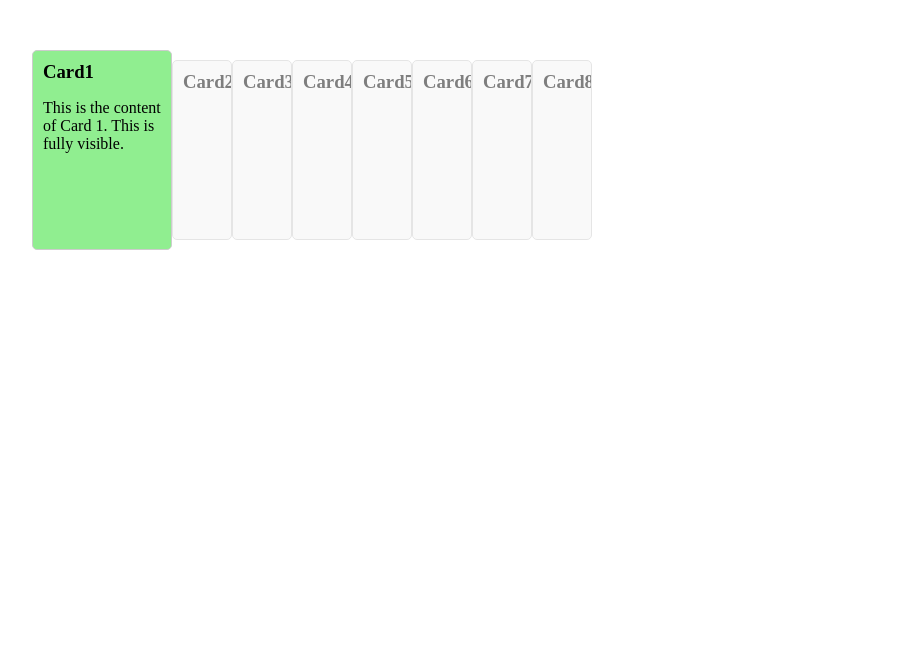
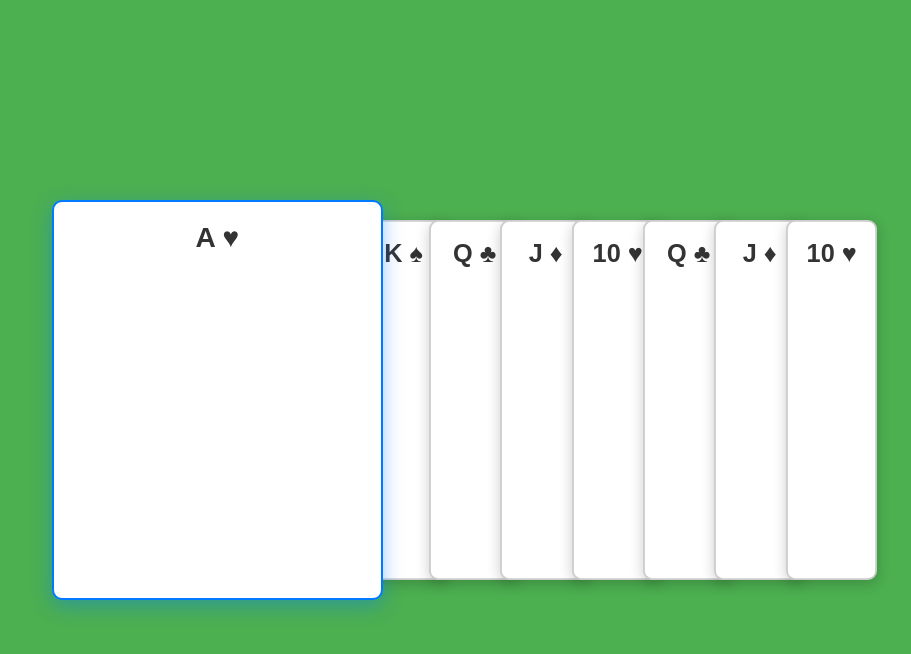
Before and after one commit to aakashrajput116/Deck-of-Card, a plain HTML site: page index.html in a window 1280 px wide. Shown: the whole page, without its empty margins (158-1069 px from the left). Drawn offline with Linux system fonts and the light colour scheme.

Commit message:
Added overlap cards view

```diff
--- a/index.html
+++ b/index.html
@@ -1,112 +1,125 @@
 <!DOCTYPE html>
 <html lang="en">
+
 <head>
     <meta charset="UTF-8">
     <meta name="viewport" content="width=device-width, initial-scale=1.0">
-    <title>Document</title>
-    <script>
-        function activateCard(card) {
-    // Remove active class from all cards
-    var cards = document.querySelectorAll('.card');
-    cards.forEach(function(c) {
-        c.classList.remove('active');
-    });
-
-    // Add active class to clicked card
-    card.classList.add('active');
+    <title>Card View</title>
+    <style>
+        body {
+            font-family: 'Arial', sans-serif;
+            display: flex;
+            justify-content: center;
+            align-items: center;
+            height: 100vh;
+            background-color: #4CAF50;
+            margin: 0;
         }
 
-    </script>
-</head>
-<style>
         .card-container {
             display: flex;
-    justify-content: flex-start;
-    width: 900px;
-    height: 200px;
-    margin: 50px auto;
-    overflow: hidden; /* Ensures that overflow is hidden */
+            position: relative;
+            width: 800px;
+            /* Total width of card container */
+            height: 400px;
+            overflow: visible;
         }
 
         .card {
-    flex: 0 0 60px; /* Inactive cards take up 60px width */
-    height: 90%;
-    background-color: #f4f4f4;
-    border: 1px solid #ccc;
-    padding: 10px;
-    box-sizing: border-box;
-    transition: width 0.5s ease, opacity 0.5s ease;
+            background: white;
+            border: 2px solid #ccc;
+            border-radius: 10px;
+            width: 20%;
+            /* Inactive cards width */
+            padding: 20px;
+            box-shadow: 0 4px 15px rgba(0, 0, 0, 0.2);
             cursor: pointer;
-    overflow: hidden;
-    opacity: 0.5;
-    z-index: 1;
-    border-radius: 5px;
-    margin: 10px 0;
+            transition: transform 0.3s, z-index 0.3s;
+            position: relative;
+            margin-left: -30px;
+            /* Overlap effect */
+            text-align: center;
+            font-size: 1.5em;
         }
 
         .card h3 {
             margin: 0;
+            color: #333;
+            /* Dark text color */
         }
 
-.card .content {
-    display: none;
+        .active {
+            width: 100%;
+            /* Active card width */
+            z-index: 1;
+            /* margin-left: 0; */
+            /* Remove overlap margin */
+            border: 2px solid #007BFF;
+            /* Highlight active card */
+            box-shadow: 0 6px 20px rgba(0, 123, 255, 0.4);
+            /* Stronger shadow for active card */
         }
 
-.card.active {
-    flex: 0 0 140px; /* Active card takes up 140px width */
-    opacity: 1;
-    z-index: 4;
-    background-color: lightgreen;
-    height: 100%;
-    margin: 0;
+        .card:not(.active) {
+            transform: scale(0.9);
+            /* Slightly scale down inactive cards */
         }
 
-.card.active .content {
-    display: block;
+        .card:hover {
+            box-shadow: 0 6px 20px rgba(0, 0, 0, 0.3);
+            /* Shadow effect on hover */
         }
+    </style>
+</head>
 
-/* Adjust positioning of inactive cards */
-.card:not(.active) {
-    transform: translateX(0 px);
+<body>
 
-}
-
-</style>
-<body>
     <div class="card-container">
-        <div class="card active" onclick="activateCard(this)">
-            <h3>Card1</h3>
-            <p class="content">This is the content of Card 1. This is fully visible.</p>
+        <div class="card active" onclick="setActiveCard(0)">
+            <h3>A ♥</h3>
         </div>
-        <div class="card" onclick="activateCard(this)">
-            <h3>Card2</h3>
-            <p class="content">This is the content of Card 2. This is partially visible.</p>
+        <div class="card" onclick="setActiveCard(1)">
+            <h3>K ♠</h3>
         </div>
-        <div class="card" onclick="activateCard(this)">
-            <h3>Card3</h3>
-            <p class="content">This is the content of Card 3. This is partially visible.</p>
+        <div class="card" onclick="setActiveCard(2)">
+            <h3>Q ♣</h3>
         </div>
-        <div class="card" onclick="activateCard(this)">
-            <h3>Card4</h3>
-            <p class="content">This is the content of Card 4. This is partially visible.</p>
+        <div class="card" onclick="setActiveCard(3)">
+            <h3>J ♦</h3>
         </div>
-        <div class="card" onclick="activateCard(this)">
-            <h3>Card5</h3>
-            <p class="content">This is the content of Card 5. This is partially visible.</p>
+        <div class="card" onclick="setActiveCard(4)">
+            <h3>10 ♥</h3>
         </div>
-        <div class="card" onclick="activateCard(this)">
-            <h3>Card6</h3>
-            <p class="content">This is the content of Card 6. This is partially visible.</p>
+        <div class="card" onclick="setActiveCard(5)">
+            <h3>Q ♣</h3>
         </div>
-        <div class="card" onclick="activateCard(this)">
-            <h3>Card7</h3>
-            <p class="content">This is the content of Card 7. This is partially visible.</p>
+        <div class="card" onclick="setActiveCard(6)">
+            <h3>J ♦</h3>
         </div>
-        <div class="card" onclick="activateCard(this)">
-            <h3>Card8</h3>
-            <p class="content">This is the content of Card 8. This is partially visible.</p>
+        <div class="card" onclick="setActiveCard(7)">
+            <h3>10 ♥</h3>
         </div>
     </div>
 
+    <script>
+        let currentCard = 0;
+        const cards = document.querySelectorAll('.card');
+
+        function setActiveCard(index) {
+            currentCard = index;
+            updateCards();
+        }
+
+        function updateCards() {
+            cards.forEach((card, index) => {
+                card.classList.remove('active');
+                if (index === currentCard) {
+                    card.classList.add('active');
+                }
+            });
+        }
+    </script>
+
 </body>
+
 </html>
```
Lines whose indentation alone changed are shown as unchanged.
